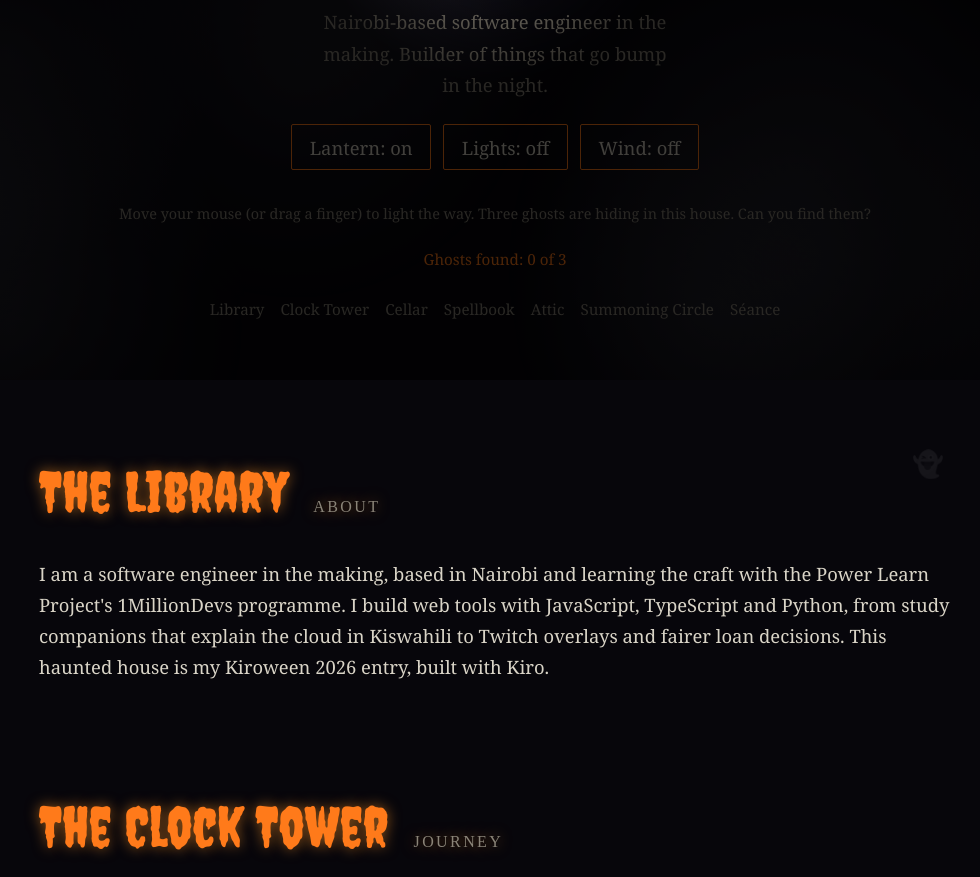
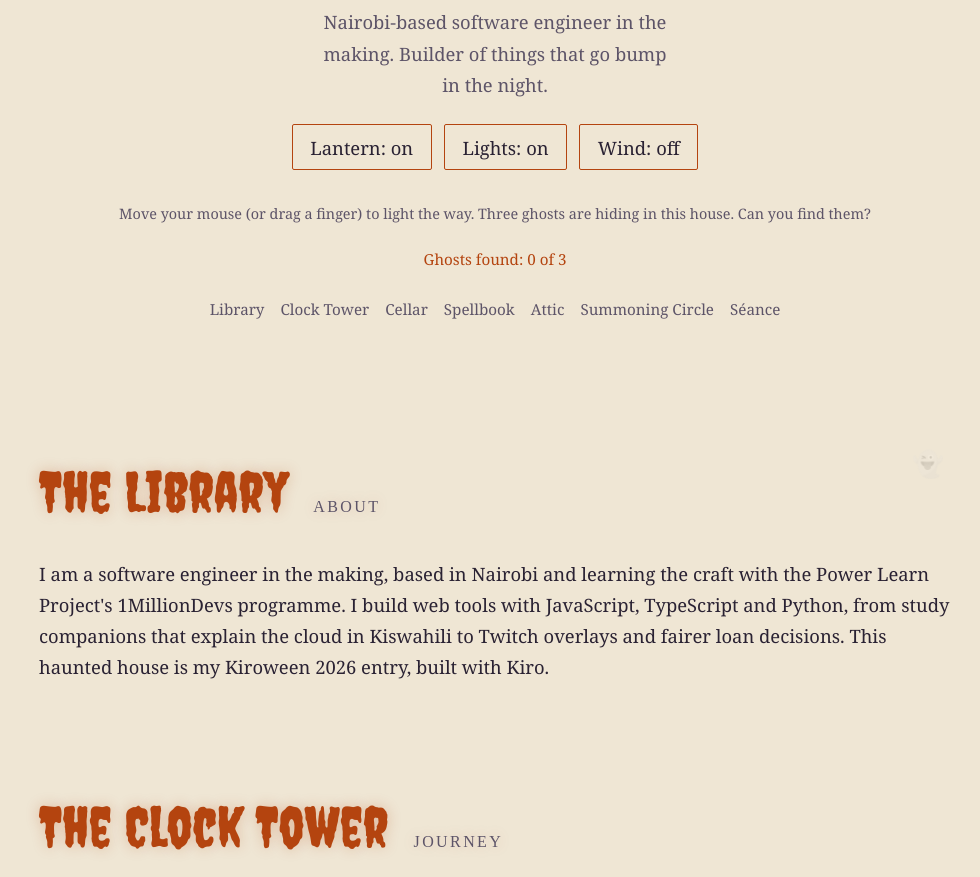
Before and after one commit to WanjikuK60/Kiroween, a plain HTML site: page index.html in a window 1280 px wide. Shown: the part 420-1297 px from the top of the page, without its empty margins (145-1125 px from the left). Drawn offline with Linux system fonts and the light colour scheme; no server answers; animation ran at ten frames a second; a web font is replaced by a local one.

Commit message:
Turn the lights on by default (#13)
Visitors now arrive in the readable parchment theme. Anyone who switches
the lights off keeps that choice on their next visit.


Claude-Session: https://claude.ai/code/session_01UFRo6oYk8j4Nz34USuHEdw

Co-authored-by: Claude Opus 5.5 <noreply@anthropic.com>

```diff
--- a/index.html
+++ b/index.html
@@ -10,7 +10,7 @@
   <link href="https://fonts.googleapis.com/css2?family=Creepster&family=IM+Fell+English:ital@0;1&display=swap" rel="stylesheet">
   <link rel="stylesheet" href="styles.css">
 </head>
-<body>
+<body class="lights-on">
   <a class="skip" href="#rooms">Skip to content</a>
   <canvas id="fog" aria-hidden="true"></canvas>
   <div id="darkness" aria-hidden="true"></div>
@@ -21,7 +21,7 @@
     <p class="tagline">Nairobi-based software engineer in the making. Builder of things that go bump in the night.</p>
     <div class="controls">
       <button id="lantern-toggle" type="button" aria-pressed="true">Lantern: on</button>
-      <button id="lights-toggle" type="button" aria-pressed="false">Lights: off</button>
+      <button id="lights-toggle" type="button" aria-pressed="true">Lights: on</button>
       <button id="sound-toggle" type="button" aria-pressed="false">Wind: off</button>
     </div>
     <p class="hint">Move your mouse (or drag a finger) to light the way. Three ghosts are hiding in this house. Can you find them?</p>
--- a/script.js
+++ b/script.js
@@ -101,7 +101,7 @@
     soundBtn.setAttribute("aria-pressed", String(on));
     soundBtn.textContent = "Wind: " + (on ? "on" : "off");
   });
-  // Lights: a readable parchment theme that turns off the lantern and fog
+  // Lights (on by default): a readable parchment theme that turns off the lantern and fog
   const lightsBtn = document.getElementById("lights-toggle");
   const setLights = (on) => {
     body.classList.toggle("lights-on", on);
@@ -110,7 +110,8 @@
     try { localStorage.setItem("haunted-lights", on ? "on" : "off"); } catch { /* storage blocked */ }
   };
   lightsBtn.addEventListener("click", () => setLights(!body.classList.contains("lights-on")));
-  try { if (localStorage.getItem("haunted-lights") === "on") setLights(true); } catch { /* storage blocked */ }
+  // Lights are on by default; respect a visitor who switched them off before
+  try { if (localStorage.getItem("haunted-lights") === "off") setLights(false); } catch { /* storage blocked */ }
 
   // Ghost hunt: three hidden ghosts unlock a secret message
   const ghosts = document.querySelectorAll(".hidden-ghost");
```
Also changed, not shown: 1 other file.
